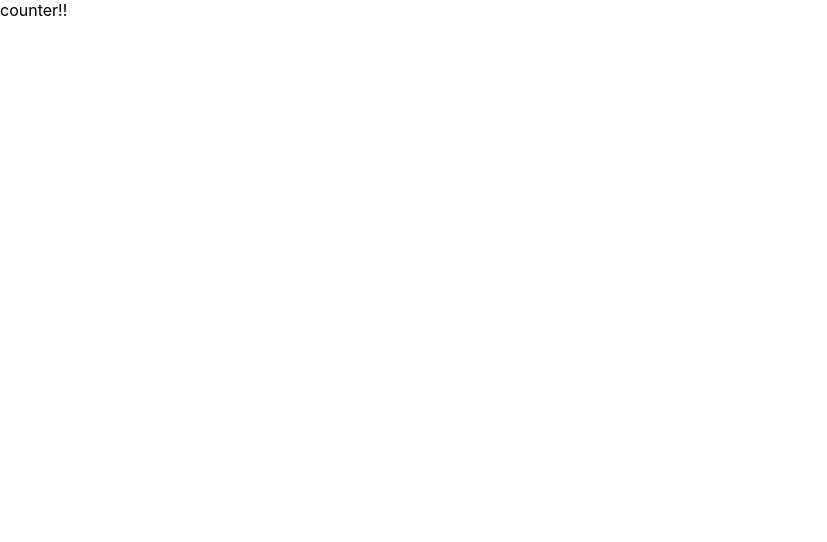
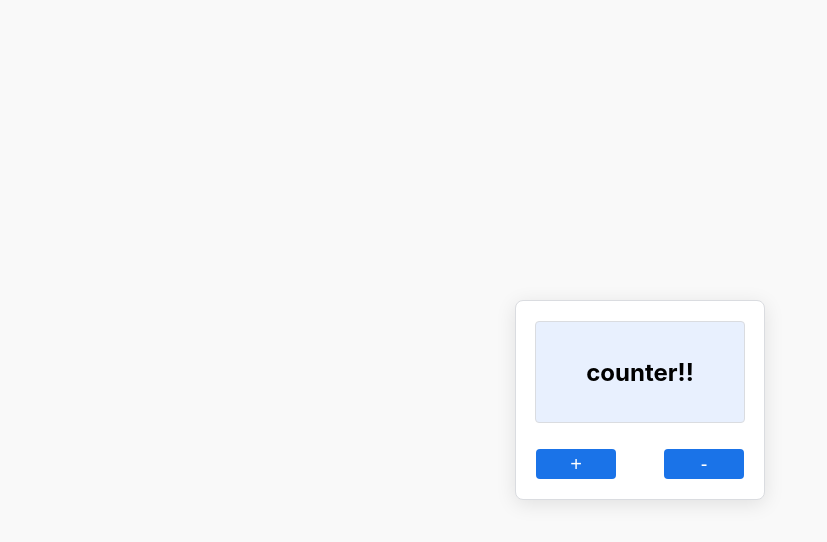
Before and after one commit to mattshardman/mattdux-counter, a React (Create React App) app: page / in a window 1280 px wide. Shown: the top 542 px of the page, without its empty margins (0-827 px from the left). Built offline with nearby package versions, Linux system fonts and the light colour scheme.

Commit message:
style counter

```diff
--- a/src/App.js
+++ b/src/App.js
@@ -1,16 +1,23 @@
-import React, { Component } from 'react';
-import logo from './logo.svg';
-import './App.css';
+import React from 'react';
+import styled from "styled-components";
+
 import Counter from './Counter';
 
-class App extends Component {
-  render() {
-    return (
-     <div>
-       <Counter />
-     </div>
-    );
-  }
+const Main = styled.div`
+  width: 100%;
+  height: 100vh;
+  display: flex;
+  justify-content: center;
+  align-items: center;
+  background: #f9f9f9;
+`;
+
+function App() {
+  return (
+    <Main>
+      <Counter />
+    </Main>
+  )
 }
 
 export default App;
--- a/src/Counter.js
+++ b/src/Counter.js
@@ -1,11 +1,59 @@
-import React from 'react';
+import React from "react";
+import styled from "styled-components";
+
+const Container = styled.section`
+  box-sizing: border-box;
+  width: 250px;
+  height: 200px;
+  display: flex;
+  justify-content: space-between;
+  padding: 20px;
+  align-items: center;
+  flex-direction: column;
+  border-radius: 8px;
+  border: 1px solid #dadce0;
+  background: #fff;
+  box-shadow: 0 4px 20px rgba(0,0,0,0.1);
+`;
+
+const Screen = styled.div`
+  width: 100%;
+  height: 100px;
+  display: flex;
+  justify-content: center;
+  align-items: center;
+  border: 1px solid #dadce0;
+  border-radius: 4px;
+  background: rgb(232, 240, 254);
+`;
+
+const Buttons = styled.div`
+  display: flex;
+  width: 100%;
+  justify-content: space-between;
+
+  button {
+    width: 80px;
+    height: 30px;
+    background: #1a73e8;
+    border: none;
+    border-radius: 4px;
+    color: white;
+    font-size: 20px;
+    cursor: pointer;
+  }
+`;
 
 function Counter() {
-    return (
-        <div>
-            counter!!
-        </div>
-    );
+  return (
+    <Container>
+      <Screen><h1>counter!!</h1></Screen>
+      <Buttons>
+        <button>+</button>
+        <button>-</button>
+      </Buttons>
+    </Container>
+  );
 }
 
 export default Counter;
```
